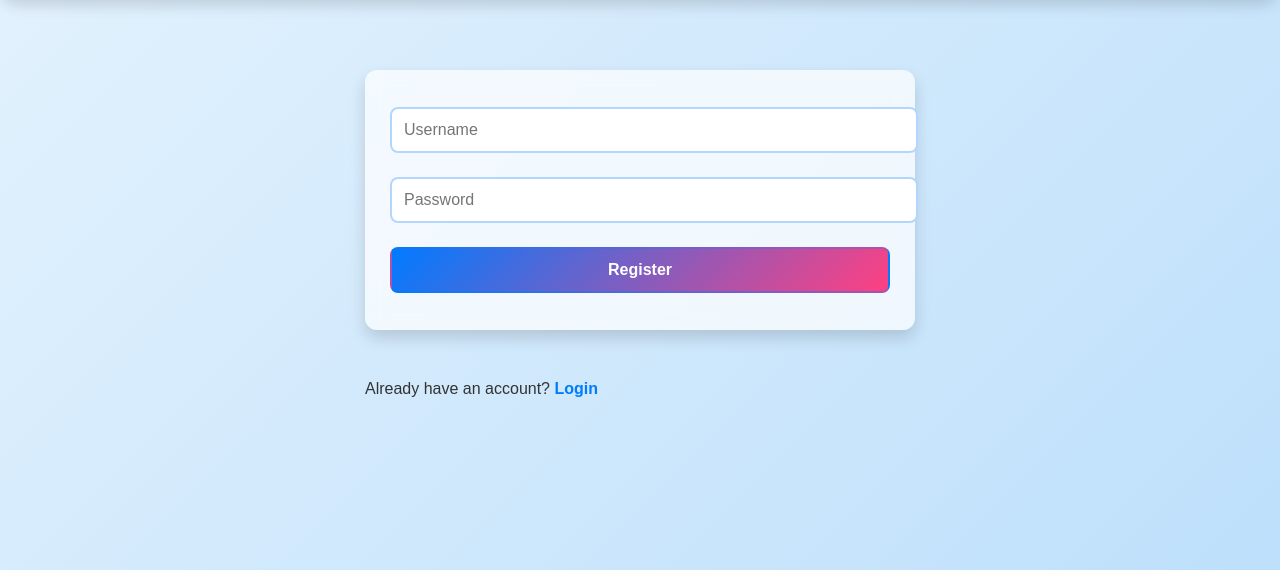
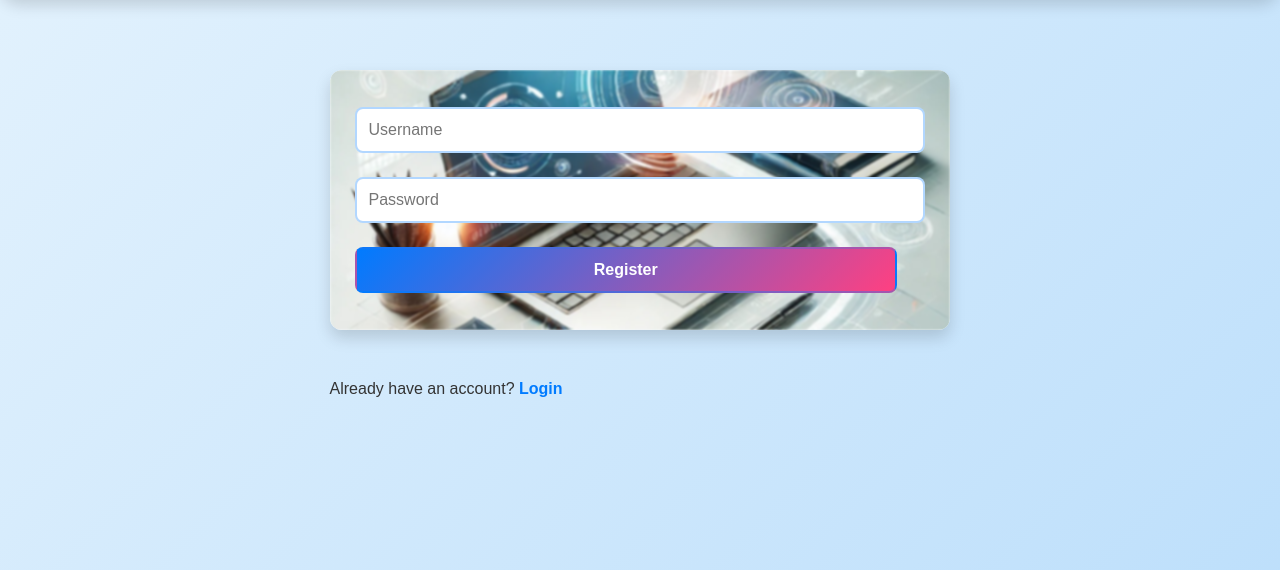
Before and after one commit to Adityagolu15/bca_study_portal, a Flask app: page /register in a window 1280 px wide. Shown: the part 85-655 px from the top of the page. Run offline with Flask 3, Linux system fonts and the light colour scheme.

Commit message:
Update styles.css

```diff
--- a/static/styles.css
+++ b/static/styles.css
@@ -94,13 +94,30 @@ form {
     padding: 25px;
     border-radius: 12px;
     box-shadow: 0 8px 16px rgba(0, 0, 0, 0.15);
-    max-width: 500px;
+    max-width: 600px;
     margin: 50px auto;
     backdrop-filter: blur(10px);
+    position: relative;
+    overflow: hidden; /* Prevents image overflow */
 }
 
+/* Background image inside form */
+form::before {
+    content: "";
+    position: absolute;
+    top: 0;
+    left: 0;
+    width: 100%;
+    height: 100%;
+    background: url('form-background.jpg') center/cover no-repeat; /* Replace with your image */
+    filter: blur(1px); /* Blurred effect */
+    opacity: 1; /* Controls visibility */
+    z-index: -1;
+}
+
+/* Input fields and button */
 form input, form select, form button {
-    width: 100%;
+    width: 95%;
     padding: 12px;
     margin: 12px 0;
     border: 2px solid rgba(0, 123, 255, 0.3);
@@ -113,6 +130,14 @@ form input:focus {
     border-color: #007bff;
 }
 
+/* Centering the button */
+form .button-container {
+    display: flex;
+    justify-content: center;
+}
+
+
+
 /* Button Styling */
 button {
     padding: 12px 20px;
@@ -124,6 +149,7 @@ button {
     font-size: 1.1rem;
     font-weight: bold;
     transition: all 0.3s ease-in-out;
+    width: 100%; /* Adjust width if needed */
 }
 
 button:hover {
@@ -131,6 +157,7 @@ button:hover {
     transform: translateY(-2px);
     box-shadow: 0 6px 12px rgba(0, 0, 0, 0.2);
 }
+
 
 /* Notes Section */
 .notes-grid {
```
